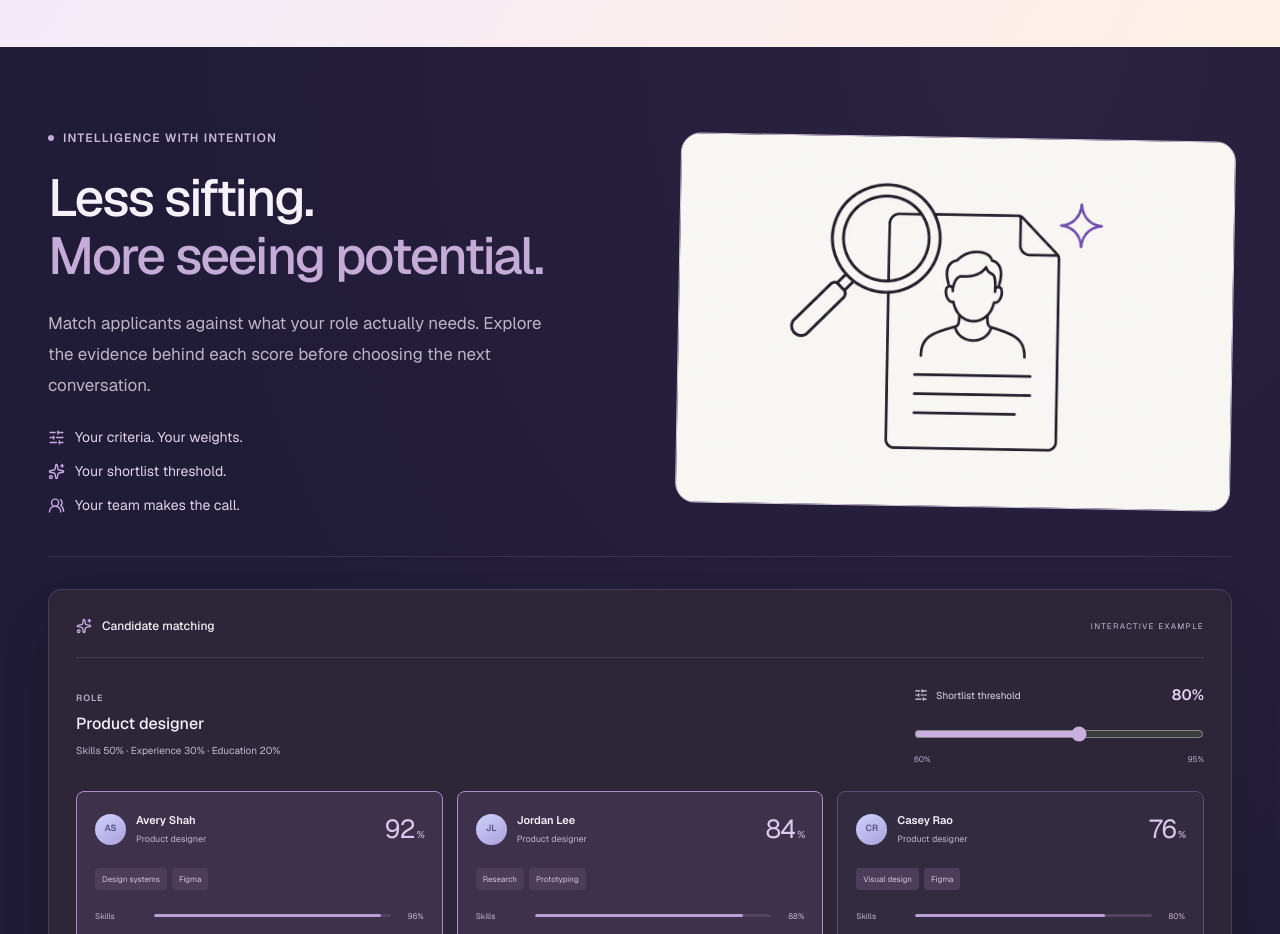
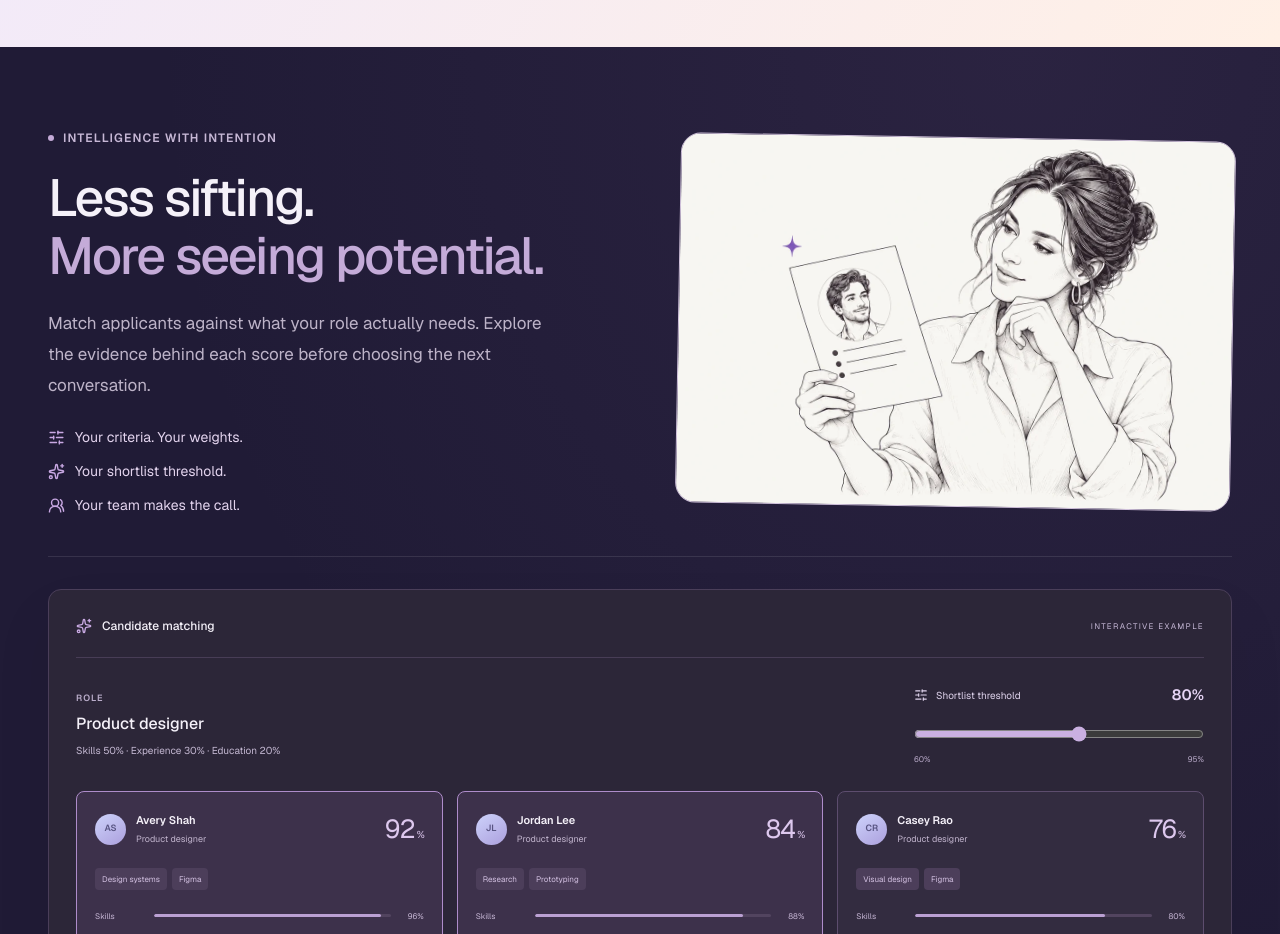
Before and after one commit to hitten04/wellgenz, a Next.js app: page / in a window 1280 px wide. Shown: the part 3000-3934 px from the top of the page. Built offline with nearby package versions, Linux system fonts and the light colour scheme.

Commit message:
Use a simplified human illustration for candidate matching

```diff
--- a/src/app/page.tsx
+++ b/src/app/page.tsx
@@ -66,7 +66,7 @@ export default function Home() {
       <div className="container">
         <div className="home-story-grid">
           <Reveal><SectionHeading light eyebrow="Intelligence with intention" title={<>Less sifting.<br /><span>More seeing potential.</span></>}>Match applicants against what your role actually needs. Explore the evidence behind each score before choosing the next conversation.</SectionHeading><div className="home-matching-principles"><span><SlidersHorizontal size={17} aria-hidden="true"/>Your criteria. Your weights.</span><span><Sparkles size={17} aria-hidden="true"/>Your shortlist threshold.</span><span><UsersRound size={17} aria-hidden="true"/>Your team makes the call.</span></div></Reveal>
-          <Reveal className="home-art home-matching-art"><Image src="/images/matching-simple.webp" alt="A simple candidate profile with a magnifying glass for closer review" width={1536} height={1024} sizes="(max-width: 759px) 90vw, 45vw"/></Reveal>
+          <Reveal className="home-art home-matching-art"><Image src="/images/matching-human.webp" alt="A recruiter thoughtfully reviewing a single candidate resume" width={1536} height={1024} sizes="(max-width: 759px) 90vw, 45vw"/></Reveal>
         </div>
         <Reveal className="home-demo-wrap"><MatchingDemo /></Reveal>
       </div>
```
Also changed, not shown: public/images/matching-human.webp (added).
